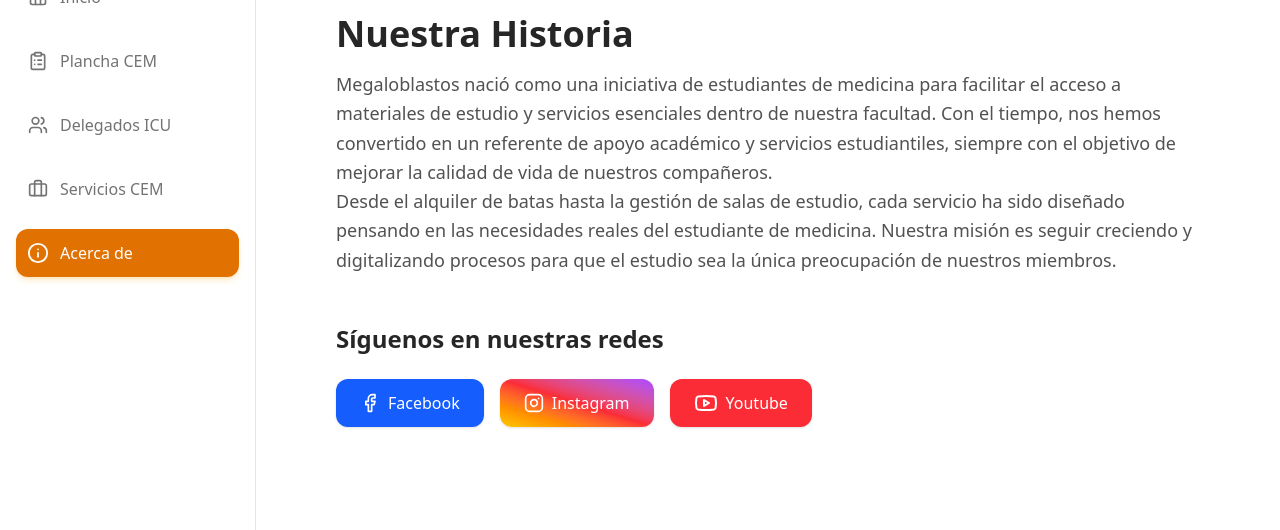
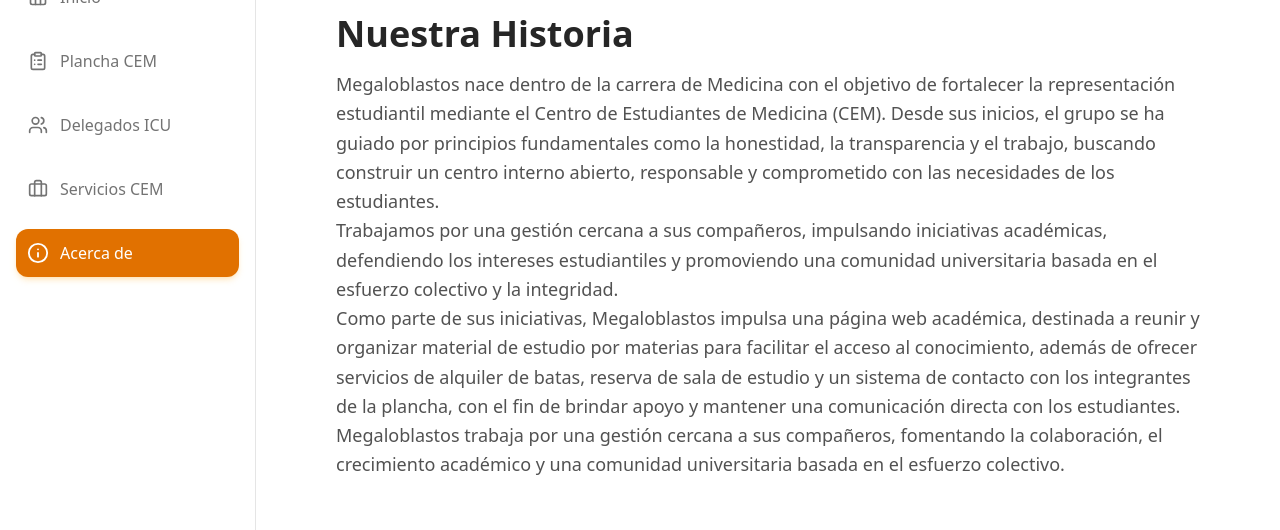
Before and after one commit to AndresEduardoRA/cli-megaloblastos, a Next.js app: page /about in a window 1280 px wide. Shown: the part 138-668 px from the top of the page. Built offline with nearby package versions, Linux system fonts and the light colour scheme; no server answers; the database is empty.

Commit message:
feat: update AboutPage content and integrate Google Analytics

```diff
--- a/app/(public)/about/page.tsx
+++ b/app/(public)/about/page.tsx
@@ -10,19 +10,33 @@ export default function AboutPage() {
         </h1>
         <div className="prose prose-neutral dark:prose-invert max-w-none">
           <p className="text-lg text-neutral-600 dark:text-neutral-400 leading-relaxed">
-            Megaloblastos nació como una iniciativa de estudiantes de medicina
-            para facilitar el acceso a materiales de estudio y servicios
-            esenciales dentro de nuestra facultad. Con el tiempo, nos hemos
-            convertido en un referente de apoyo académico y servicios
-            estudiantiles, siempre con el objetivo de mejorar la calidad de vida
-            de nuestros compañeros.
+            Megaloblastos nace dentro de la carrera de Medicina con el objetivo
+            de fortalecer la representación estudiantil mediante el Centro de
+            Estudiantes de Medicina (CEM). Desde sus inicios, el grupo se ha
+            guiado por principios fundamentales como la honestidad, la
+            transparencia y el trabajo, buscando construir un centro interno
+            abierto, responsable y comprometido con las necesidades de los
+            estudiantes.
           </p>
           <p className="text-lg text-neutral-600 dark:text-neutral-400 leading-relaxed">
-            Desde el alquiler de batas hasta la gestión de salas de estudio,
-            cada servicio ha sido diseñado pensando en las necesidades reales
-            del estudiante de medicina. Nuestra misión es seguir creciendo y
-            digitalizando procesos para que el estudio sea la única preocupación
-            de nuestros miembros.
+            Trabajamos por una gestión cercana a sus compañeros, impulsando
+            iniciativas académicas, defendiendo los intereses estudiantiles y
+            promoviendo una comunidad universitaria basada en el esfuerzo
+            colectivo y la integridad.
+          </p>
+          <p className="text-lg text-neutral-600 dark:text-neutral-400 leading-relaxed">
+            Como parte de sus iniciativas, Megaloblastos impulsa una página web
+            académica, destinada a reunir y organizar material de estudio por
+            materias para facilitar el acceso al conocimiento, además de ofrecer
+            servicios de alquiler de batas, reserva de sala de estudio y un
+            sistema de contacto con los integrantes de la plancha, con el fin de
+            brindar apoyo y mantener una comunicación directa con los
+            estudiantes.
+          </p>
+          <p className="text-lg text-neutral-600 dark:text-neutral-400 leading-relaxed">
+            Megaloblastos trabaja por una gestión cercana a sus compañeros,
+            fomentando la colaboración, el crecimiento académico y una comunidad
+            universitaria basada en el esfuerzo colectivo.
           </p>
         </div>
       </section>
--- a/app/layout.tsx
+++ b/app/layout.tsx
@@ -1,6 +1,6 @@
 import type { Metadata } from "next";
 import { Geist, Geist_Mono } from "next/font/google";
-import Script from "next/script";
+import { GoogleAnalytics } from '@next/third-parties/google'
 import "./globals.css";
 import { ThemeProvider } from "@/components/theme-provider";
 import GlobalChat from "@/components/GlobalChat";
@@ -32,18 +32,7 @@ export default function RootLayout({
   return (
     <html lang="es" suppressHydrationWarning>
       <head>
-        <Script
-          src="https://www.googletagmanager.com/gtag/js?id=G-2DMJKZMXM2"
-          strategy="afterInteractive"
-        />
-        <Script id="google-analytics" strategy="afterInteractive">
-          {`
-            window.dataLayer = window.dataLayer || [];
-            function gtag(){dataLayer.push(arguments);}
-            gtag('js', new Date());
-            gtag('config', 'G-2DMJKZMXM2');
-          `}
-        </Script>
+        <GoogleAnalytics gaId="G-2DMJKZMXM2" />
       </head>
 
       <body
--- a/package.json
+++ b/package.json
@@ -10,6 +10,7 @@
   },
   "dependencies": {
     "@hookform/resolvers": "^5.2.2",
+    "@next/third-parties": "^16.1.6",
     "@supabase/ssr": "^0.9.0",
     "@supabase/supabase-js": "^2.99.1",
     "lucide-react": "^0.577.0",
```
Also changed, not shown: 1 other file (tests, documents, lock files or other folders).
